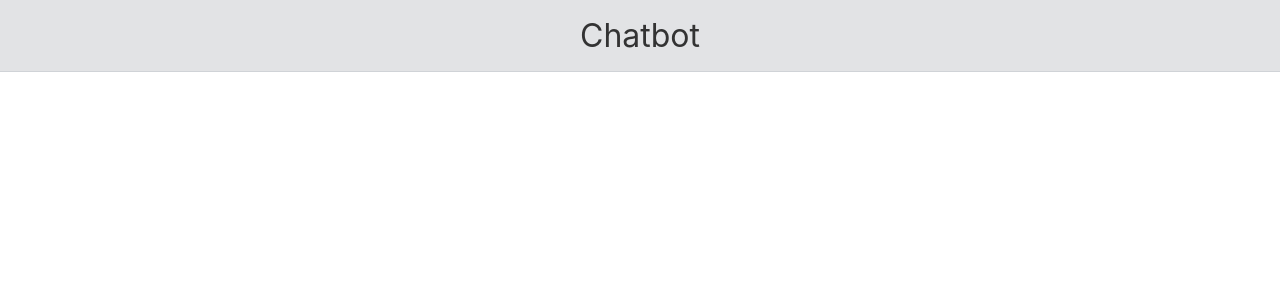
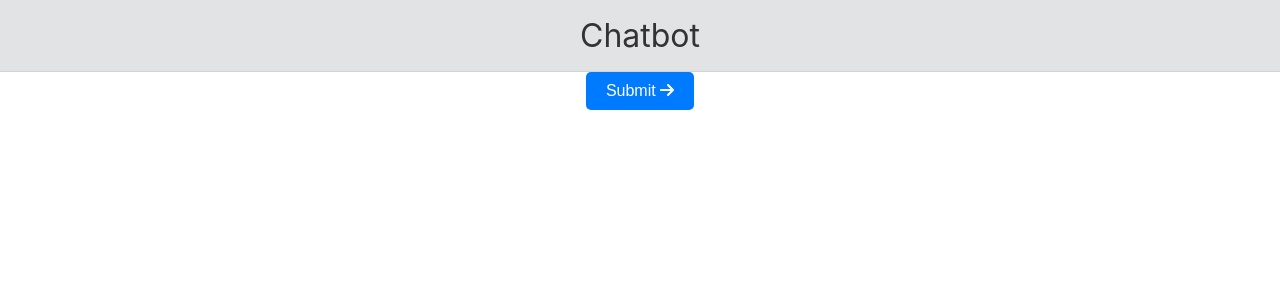
Before and after one commit to samfallowfield/Ai-assist-handbook, a React (Create React App) app: page / in a window 1280 px wide. Shown: the top 300 px of the page. Built offline with nearby package versions, Linux system fonts and the light colour scheme.

Commit message:
created the submit button and function

```diff
--- a/package.json
+++ b/package.json
@@ -6,6 +6,10 @@
     "@testing-library/jest-dom": "^5.17.0",
     "@testing-library/react": "^13.4.0",
     "@testing-library/user-event": "^13.5.0",
+    "@fortawesome/fontawesome-svg-core": "^6.5.1",
+    "@fortawesome/free-solid-svg-icons": "^6.5.1",
+    "@fortawesome/react-fontawesome": "^0.2.0",
+    "font-awesome": "^4.7.0",
     "react": "^18.2.0",
     "react-dom": "^18.2.0",
     "react-scripts": "5.0.1",
--- a/src/App.css
+++ b/src/App.css
@@ -50,3 +50,25 @@
   margin: 0;
   font-weight: 400;
 }
+
+#submit-button {
+  padding: 10px 20px;
+  font-size: 1rem;
+  color: #fff;
+  background-color: #007bff;
+  border: none;
+  border-radius: 5px;
+  cursor: pointer;
+  transition: background-color 0.2s ease-in-out, transform 0.2s ease-in-out;
+}
+
+#submit-button:hover,
+#submit-button:focus {
+  background-color: #0056b3;
+  transform: translateY(-2px);
+}
+
+#submit-button:active {
+  background-color: #00408b;
+  transform: translateY(1px);
+}
--- a/src/App.js
+++ b/src/App.js
@@ -1,10 +1,12 @@
 import "./App.css";
 import Header from './components/Header';
+import Button from "./components/atoms/Button";
 
 function App() {
   return (
     <div className="App">
       <Header />
+      <Button text="Submit " />
     </div>
   );
 }
--- /dev/null
+++ b/src/components/atoms/Button.js
@@ -0,0 +1,14 @@
+import React from 'react';
+import { FontAwesomeIcon } from '@fortawesome/react-fontawesome';
+import { faArrowRight } from '@fortawesome/free-solid-svg-icons';
+
+const Button = ({ text }) => {
+  return (
+    <button id="submit-button" data-testid="submit-button">
+      {text}
+      <FontAwesomeIcon icon={faArrowRight}/>
+    </button>
+  );
+};
+
+export default Button
```
Also changed, not shown: src/components/atoms/Text-Input.js (added), 2 other files (tests, documents, lock files or other folders).
